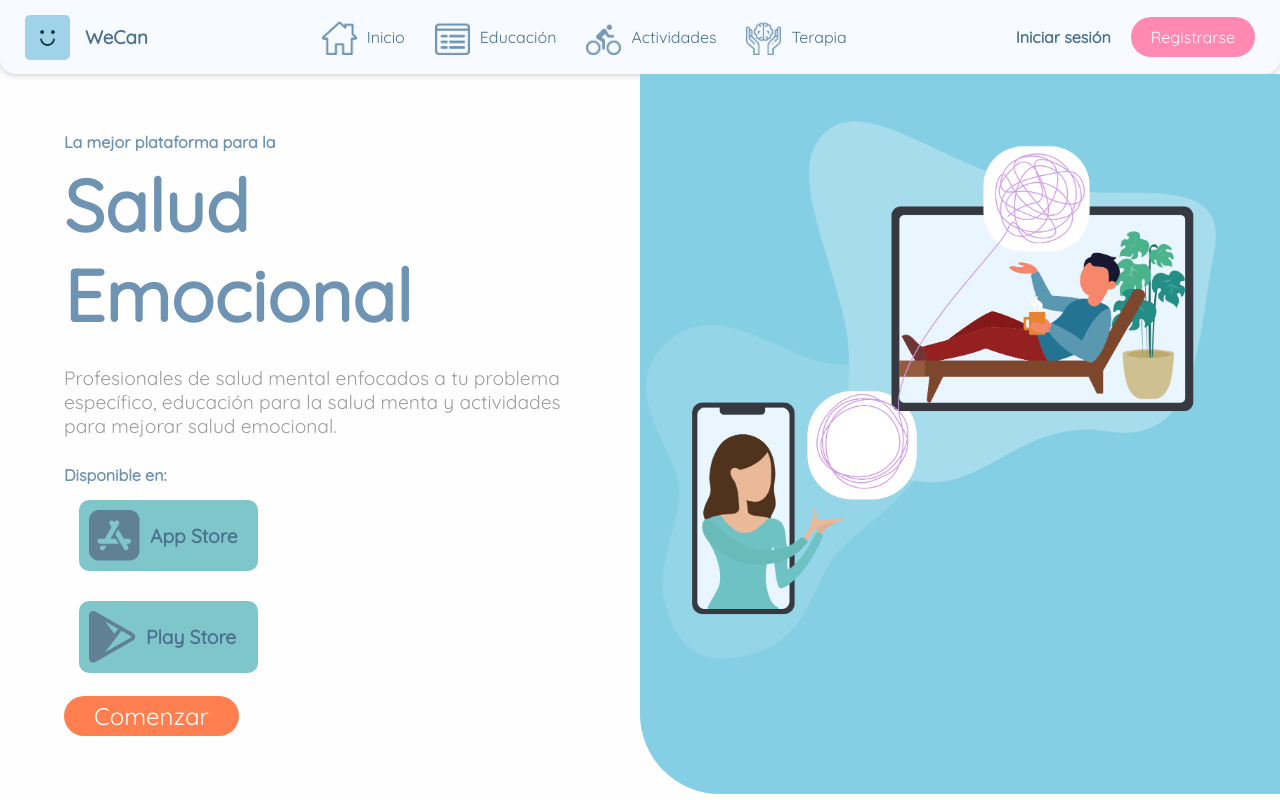
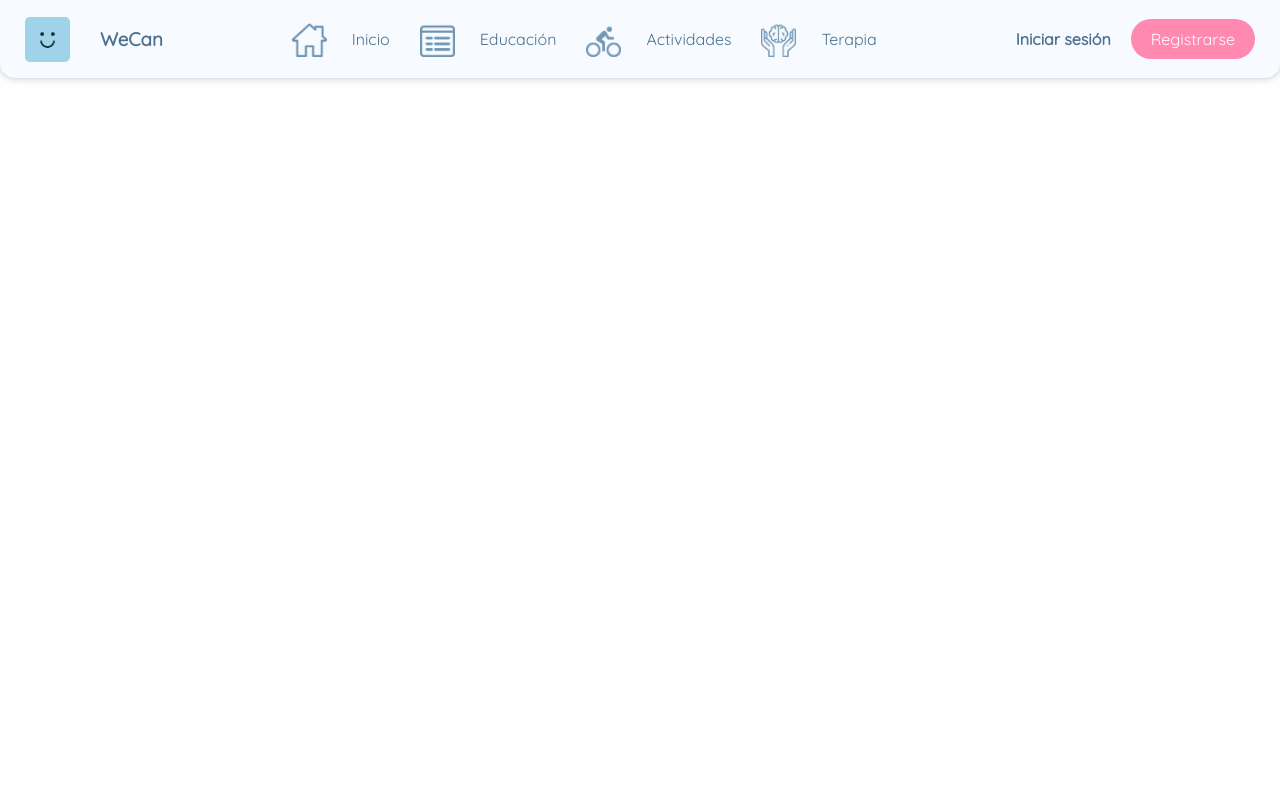
Before and after one commit to We-Can-Foundation/wecan, a React (Create React App) app: page /login in a window 1280 px wide. Built offline with nearby package versions, Linux system fonts and the light colour scheme.

Commit message:
Arreglando problema header Safari?

```diff
--- a/src/App.css
+++ b/src/App.css
@@ -47,6 +47,8 @@ header{
   box-shadow: 0 1px 6px rgba(0,0,0,0.2);
   border-radius: 0 0 15px 15px;
   z-index: 5;
+  text-indent:15px;
+  line-height:28px;
 }
 header img{
   width: 45px;
@@ -428,7 +430,7 @@ footer{
   text-align: center;
 }
 .socialColumn h4{
-  margin: 20px;
+  margin:10px;
 }
 
 .socialMediaList{
@@ -436,13 +438,12 @@ footer{
   flex-direction: row;
   align-content: center;
   justify-content: space-evenly;
-  flex-wrap: wrap;
 }
 
 .icon{
   transition: 250ms;
   border-radius: 10px;
-  margin: 10px 15px
+  margin: 10px;
 }
 .icon:hover{
   transform: scale(1.1);
@@ -457,9 +458,9 @@ footer{
 }
 .additionalInfo a{
   color: #557e9e;
-  margin: 10px;
-  font-size: 13px;
+  font-size: 10px;
   text-decoration: none;
+  padding: 0;
 }
 .additionalInfo a:hover{
   color: #659fcb;
@@ -627,7 +628,7 @@ footer{
   width: 85%;
   height: 85%;
   background-color: #97CEDD;
-  border-radius: 40px 0px 0px 40px;
+  border-radius: 40px 0 0 40px;
 }
 
 /*__________________________________________MOBILE___________________________________________________*/
--- a/src/App.js
+++ b/src/App.js
@@ -10,6 +10,7 @@ import {
     Switch,
     Route
 } from "react-router-dom";
+import Header from "./Components/NavBar Header/Header";
 
 function App() {
 
@@ -27,7 +28,7 @@ function App() {
                         <Activities windowSize={useWindowSize()}/>
                     </Route>
                     <Route path="/therapy">
-
+                        <Header windowSize={useWindowSize()}/>
                     </Route>
                     <Route path="/login">
                         <Login/>
--- a/src/Components/Home/Footer.js
+++ /dev/null
@@ -1,32 +0,0 @@
-import React from "react";
-import StoresBtn from "./StoresBtn";
-import { library } from '@fortawesome/fontawesome-svg-core';
-import { fab } from '@fortawesome/free-brands-svg-icons';
-import SocialIcons from "./SocialIcons";
-import AdditionalInfo from "./AdditionalInfo";
-
-const Footer = (props) => {
-
-    library.add(fab);
-
-    let date = new Date();
-    let year = date.getFullYear();
-    let footerClassName = "footerDataCont"
-    let unnecessary = (<StoresBtn/>);
-    if(props.windowSize.width < 1025){
-        unnecessary = ""
-    }
-
-    return (
-        <footer>
-            <div className={footerClassName}>
-                {unnecessary}
-                <SocialIcons/>
-                <AdditionalInfo/>
-            </div>
-            <h4 className={"copyRight"}>&copy; We Can {year}</h4>
-        </footer>
-    )
-}
-
-export default Footer;
--- a/src/Components/Home/Home.js
+++ b/src/Components/Home/Home.js
@@ -1,6 +1,4 @@
 import React from "react";
-import Intro from "./Intro";
-import Footer from "./Footer";
 import Header from "../NavBar Header/Header";
 
 const Home = (props) => {
@@ -8,34 +6,7 @@ const Home = (props) => {
         <div>
             <Header windowSize={props.windowSize}/>
             <div className={"homeCont"}>
-                <Intro windowSize={props.windowSize}/>
-                <div className={"sectionDataCont"}>
-                    <div className={"patientDataCont"}>
-                        <h3>Blogs y Artículos</h3>
-                        <p>Educativos para pacientes, profesionales y
-                            público general</p>
-                        <img alt={"Section Image"} src={require('../../Assets/educationWeCan.png')}/>
-                        <button className={"goButton green"} type={"Button"}>Ir a Educación</button>
-                    </div>
-                    <div className={"patientDataCont"}>
-                        <h3>Actividades recreativas</h3>
-                        <p>Pensadas para fortalecer la salud emocional y cómo
-                            tratamiento en casos específicos</p>
-                        <img alt={"Section Image"} src={require('../../Assets/activitiesWeCan.png')}/>
-                        <button className={"goButton red"} type={"Button"}>Ir a Actividades</button>
-                    </div>
-                </div>
-                <div className={"psychDataCont"}>
-                    <div className={"psychInfo"}>
-                        <h3>Encuentra pacientes más rápido</h3>
-                        <p>We Can te conectará con pacientes que padecen problemas
-                            que se encuentran en tu rango de atención específica y expertiz.
-                        </p>
-                        <button className={"goButton blue"} type={"button"}>Comenzar</button>
-                    </div>
-                    <img alt={"Psychologists"} src={require('../../Assets/psychologists.png')}/>
-                </div>
-                <Footer windowSize={props.windowSize}/>
+
             </div>
         </div>
     );
--- a/src/Components/Home/Intro.js
+++ /dev/null
@@ -1,23 +0,0 @@
-import React from "react";
-import StoresBtn from "./StoresBtn";
-
-const Intro = (props) => {
-    return (
-        <div className={"introCont"}>
-            <div className={"dataCont"}>
-                <h4>La mejor plataforma para la</h4>
-                <h1>Salud Emocional</h1>
-                <p>Profesionales de salud mental enfocados a tu problema
-                    específico, educación para la salud menta y actividades
-                    para mejorar salud emocional.</p>
-                <StoresBtn/>
-                <button className={"buttonStart"} type={"button"}>Comenzar</button>
-            </div>
-            <div className={"imgRectangle"}>
-                <img alt={"Intro Img"} src={require('../../Assets/weCanIntroImg.png')}/>
-            </div>
-        </div>
-    );
-}
-
-export default Intro;
--- a/src/Components/Home/SocialIcons.js
+++ b/src/Components/Home/SocialIcons.js
@@ -1,7 +1,11 @@
 import React from "react";
 import {FontAwesomeIcon} from "@fortawesome/react-fontawesome";
+import { library } from '@fortawesome/fontawesome-svg-core';
+import { fab } from '@fortawesome/free-brands-svg-icons';
 
 const SocialIcons = () => {
+
+    library.add(fab);
     return (
         <div className={"socialColumn"}>
             <h4>Síguenos en redes sociales:</h4>
--- a/src/Components/Home/StoresBtn.js
+++ /dev/null
@@ -1,20 +0,0 @@
-import React from "react";
-
-const StoresBtn = () => {
-
-    return (
-        <div style={{display: "flex", flexDirection: "column"}}>
-            <h4>Disponible en:</h4>
-            <div className={"storeCont"}>
-                <img alt={"Store"} src={require('../../Assets/appStore.png')}/>
-                <p>App Store</p>
-            </div>
-            <div className={"storeCont"}>
-                <img alt={"Store"} src={require('../../Assets/playStore.png')}/>
-                <p>Play Store</p>
-            </div>
-        </div>
-    )
-}
-
-export default StoresBtn;
--- a/src/Components/Login/Login.js
+++ b/src/Components/Login/Login.js
@@ -5,12 +5,11 @@ const Login = () => {
 
         <div className={"loginCont"}>
 	        <div className={"resCont"}>
-
 				<div className={"resCard"}>
 	        		<h1>Bienvenido</h1>
 	        		<p>Inicia sesión para sacar el maximo provecho a la plataforma</p><br/>
 	        		<h2>LOGIN</h2>
-	        		<form action="" metohd="GET">
+	        		<form action="" method="GET">
 		        		<input type="text" name="usuario" placeholder="Usuario" className={"resIn"}/>
 		        		<br/><br/>
 		        		<input type="password" name="contraseña" placeholder="Contraseña" className={"resIn"}/><br/><br/>
```
